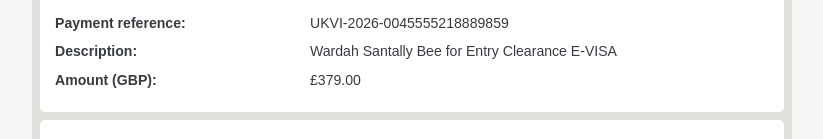
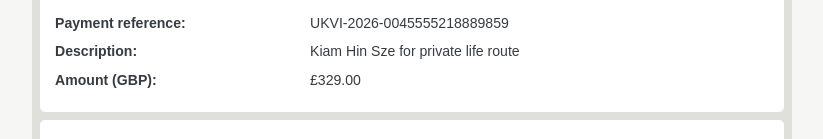
Before and after one commit to ukvac/game, a plain HTML site: page checkout.html in a window 1280 px wide. Shown: the part 183-322 px from the top of the page, without its empty margins (228-1051 px from the left). Drawn offline with Linux system fonts and the light colour scheme.

Commit message:
Update checkout.html

```diff
--- a/checkout.html
+++ b/checkout.html
@@ -29,8 +29,8 @@
       </div>
       <dl class="order-list selection-order-list">
         <div><dt>Payment reference:</dt><dd id="selection-reference">UKVI-2026-0045555218889859</dd></div>
-        <div><dt>Description:</dt><dd id="selection-description">Wardah Santally Bee for Entry Clearance E-VISA</dd></div>
-        <div><dt>Amount (GBP):</dt><dd id="selection-amount" class="order-amount">£379.00</dd></div>
+        <div><dt>Description:</dt><dd id="selection-description">Kiam Hin Sze for private life route</dd></div>
+        <div><dt>Amount (GBP):</dt><dd id="selection-amount" class="order-amount">£329.00</dd></div>
       </dl>
     </section>
 
```
